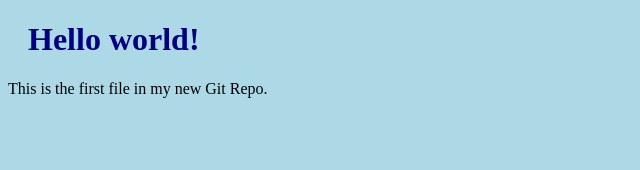
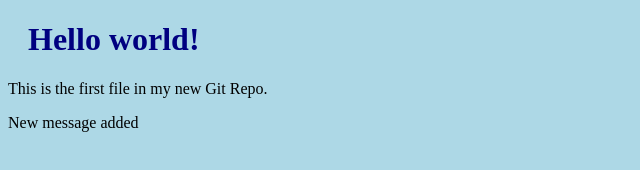
Before and after one commit to caseisjustin/githubbagespage.github.io, a plain HTML site: page index.html in a window 1280 px wide. Shown: the whole page, without its empty margins (0-640 px from the left). Drawn offline with Linux system fonts and the light colour scheme.

Commit message:
Updated index.html

```diff
--- a/index.html
+++ b/index.html
@@ -8,6 +8,7 @@
 
 <h1>Hello world!</h1>
 <p>This is the first file in my new Git Repo.</p>
+<p>New message added</p>
 
 </body>
 </html>
```
